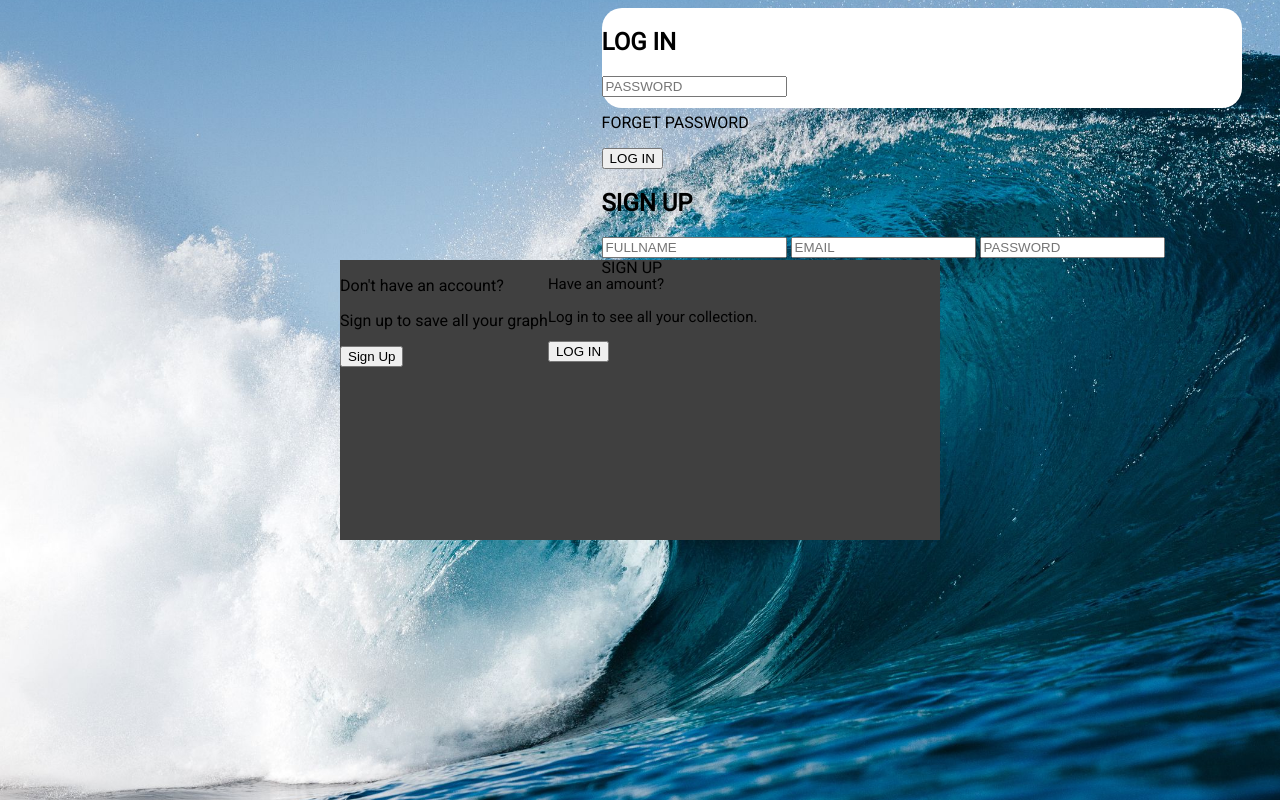
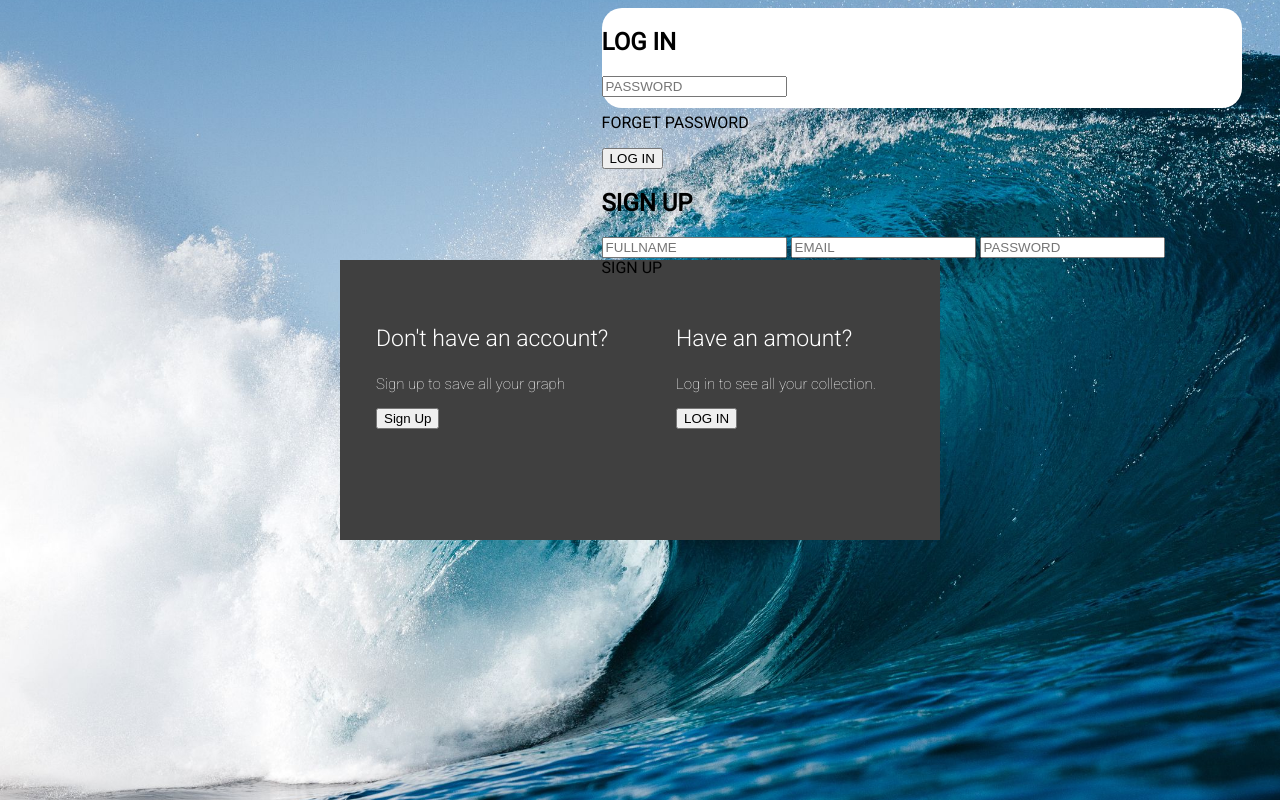
Before and after one commit to Sizwe10/sign-in-and-login-form, a plain HTML site: page index.html in a window 1280 px wide. Drawn offline with Linux system fonts and the light colour scheme.

Commit message:
added .textcontent

```diff
--- a/style.css
+++ b/style.css
@@ -45,9 +45,26 @@ body {
                 right: 45;
 }
 
-.lofinMsg, .signupMsg{
+.loginMsg, .signupMsg{
                 width: 50%;
                 height: 100%;
                 font-size: 15px;
                 box-sizing: border-box;
 }
+
+.loginMsg .title,
+.signupMsg .title {
+                font-weight: 300;
+                font-size: 23px;
+}
+
+.loginMsg p,
+.signupMsg p {
+                font-weight: 100;
+}
+
+.textcontent {
+                color: white;
+                margin-top: 65px;
+                margin-left: 12%;
+}
```
